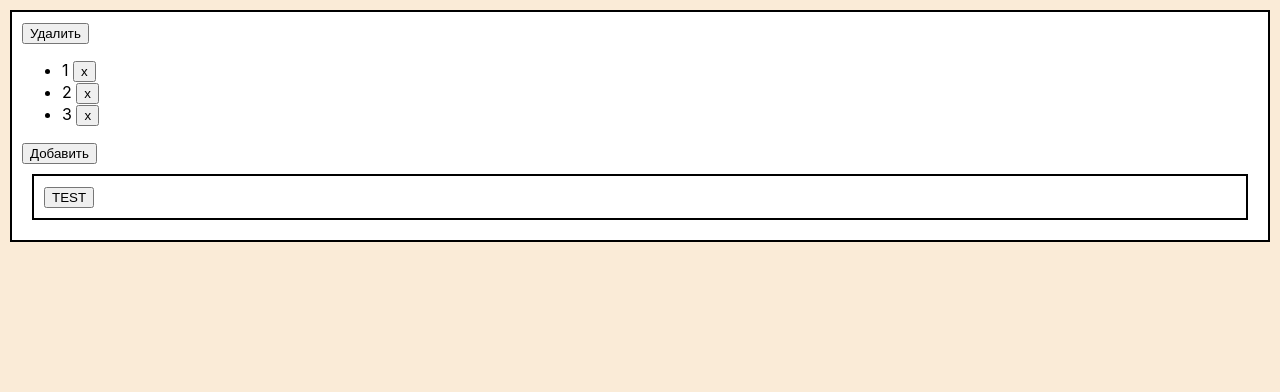
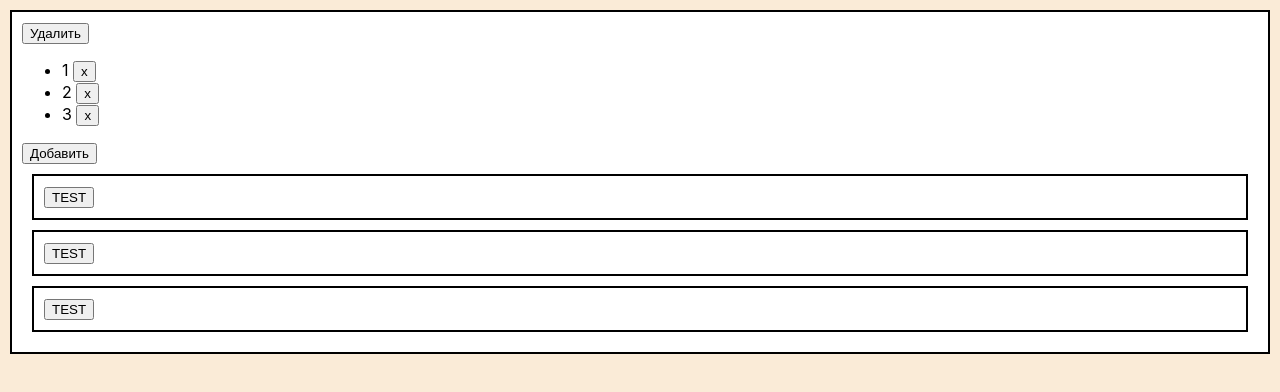
Before and after one commit to AL72RU/StudyTest, a React (Create React App) app: page / in a window 1280 px wide. Shown: the top 392 px of the page. Built offline with nearby package versions, Linux system fonts and the light colour scheme.

Commit message:
final test update

```diff
--- a/src/App.js
+++ b/src/App.js
@@ -29,6 +29,8 @@ function App() {
       </ul>
       <button onClick={add}>Добавить</button>
       <Test />
+      <Test />
+      <Test />
     </div>
   );
 };
```
